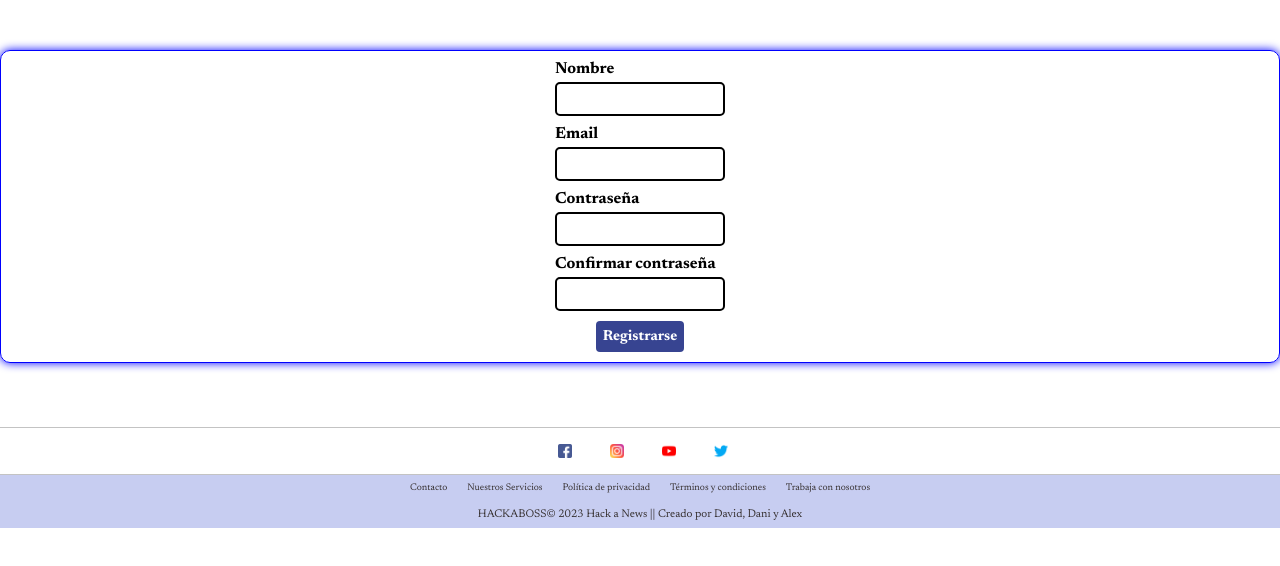
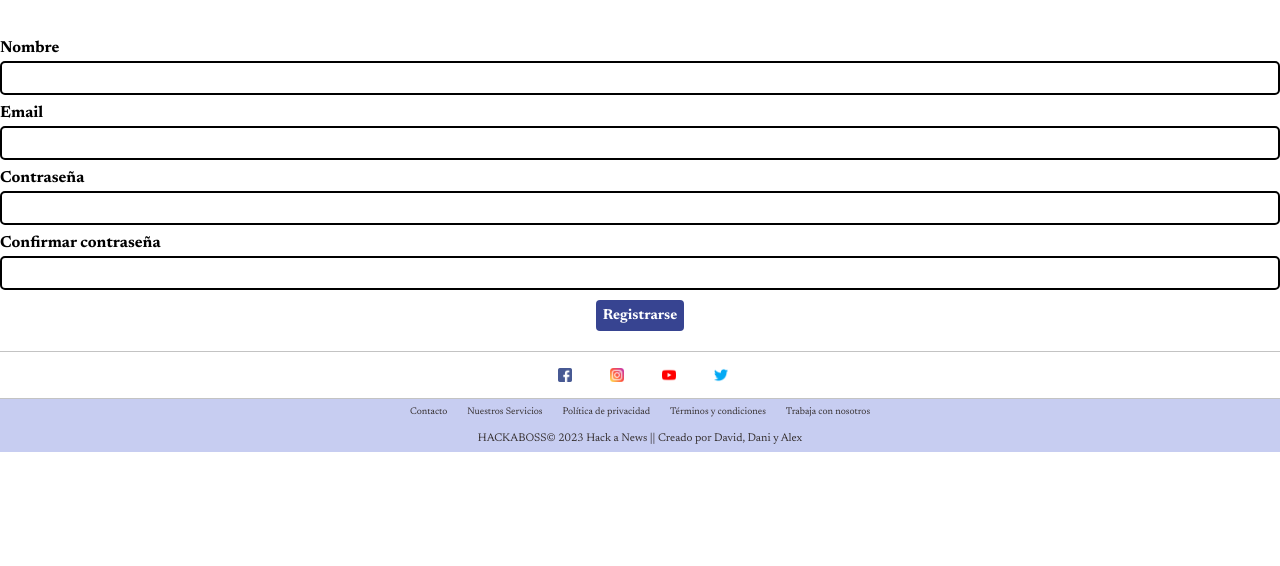
Before and after one commit to danibarbosa00/Noticias_Colaborativas, a React (Vite) app in the folder Frontend/: page /usuario in a window 1280 px wide. Shown: the top 566 px of the page. Built offline with nearby package versions, Linux system fonts and the light colour scheme; a web font is replaced by a local one.

Commit message:
register

```diff
--- a/Frontend/src/pages/register/Register.jsx
+++ b/Frontend/src/pages/register/Register.jsx
@@ -44,8 +44,7 @@ const Register = ({ handleRegisterToLogin }) => {
   const confirmPassword = watch("confirmPassword");
   const passwordsMatch = password === confirmPassword;
   return (
-    <div className="content-register">
-      <form onSubmit={handleSubmit(onSubmit)}>
+    <form className="form-register" onSubmit={handleSubmit(onSubmit)}>
       <div className="form-group">
         <label className="labelRegister" htmlFor="nombre">
           Nombre
@@ -120,7 +119,6 @@ const Register = ({ handleRegisterToLogin }) => {
         Registrarse
       </button>
     </form>
-    </div>
   );
 };
 
--- a/Frontend/src/pages/register/register.css
+++ b/Frontend/src/pages/register/register.css
@@ -1,15 +1,8 @@
-.content-register {
-  display: flex;
-  justify-content: center;
-  align-items: center;
-  flex-direction: column;
-  padding: 10px;
-  border: 1px solid blue;
-  box-shadow: 0 0 10px blue;
-  border-radius: 10px;
-  margin-top: 50px;
-  margin-bottom: 5%;
+.form-register {
+  margin-top: 40px;
+  margin-bottom: 20px;
 }
+
 .form-group {
   display: flex;
   flex-direction: column;
```
Lines whose indentation alone changed are shown as unchanged.
